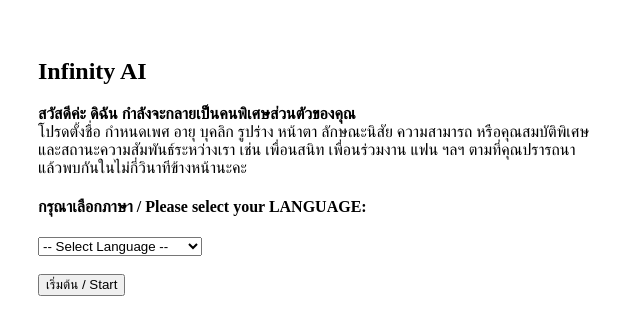
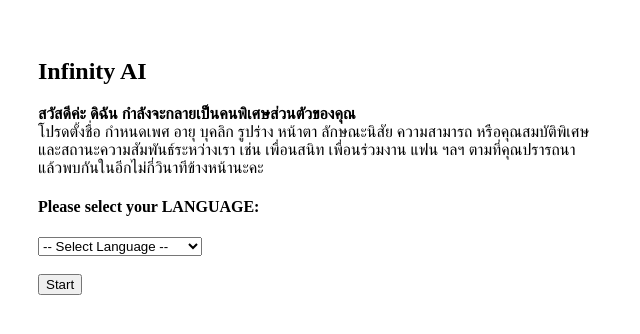
Before and after one commit to Goethe-Teh/infinity-ai, a Next.js app: page / in a window 1280 px wide. Shown: the top 334 px of the page, without its empty margins (0-640 px from the left). Built offline with nearby package versions, Linux system fonts and the light colour scheme.

Commit message:
Update index.js

```diff
--- a/pages/index.js
+++ b/pages/index.js
@@ -31,26 +31,23 @@
   ];
 
   return (
-    <div style={{ padding: '30px' }}>
+    <div style={{ padding: 30 }}>
       <h2>Infinity AI</h2>
-
       <p>
         <b>สวัสดีค่ะ ดิฉัน กำลังจะกลายเป็นคนพิเศษส่วนตัวของคุณ</b><br />
         โปรดตั้งชื่อ กำหนดเพศ อายุ บุคลิก รูปร่าง หน้าตา ลักษณะนิสัย ความสามารถ หรือคุณสมบัติพิเศษ<br />
         และสถานะความสัมพันธ์ระหว่างเรา เช่น เพื่อนสนิท เพื่อนร่วมงาน แฟน ฯลฯ ตามที่คุณปรารถนา<br />
-        แล้วพบกันในไม่กี่วินาทีข้างหน้านะคะ
+        แล้วพบกันในอีกไม่กี่วินาทีข้างหน้านะคะ
       </p>
-
-      <h4>กรุณาเลือกภาษา / Please select your LANGUAGE:</h4>
+      <h4>Please select your LANGUAGE:</h4>
       <select value={language} onChange={(e) => setLanguage(e.target.value)}>
         <option value="">-- Select Language --</option>
         {languages.map((lang) => (
           <option key={lang.code} value={lang.code}>{lang.label}</option>
         ))}
       </select>
-
       <br /><br />
-      <button onClick={handleStart}>เริ่มต้น / Start</button>
+      <button onClick={handleStart}>Start</button>
     </div>
   );
 }
```
